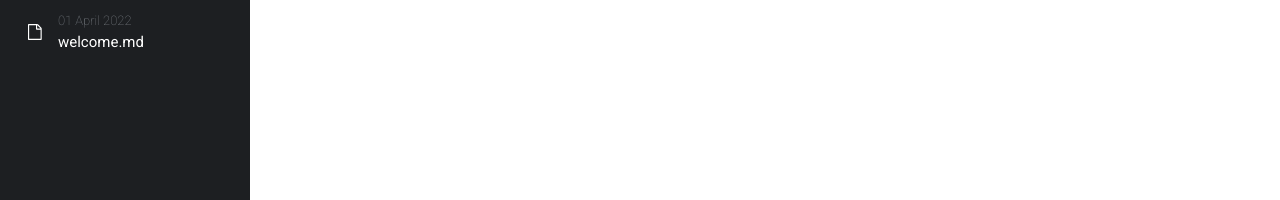
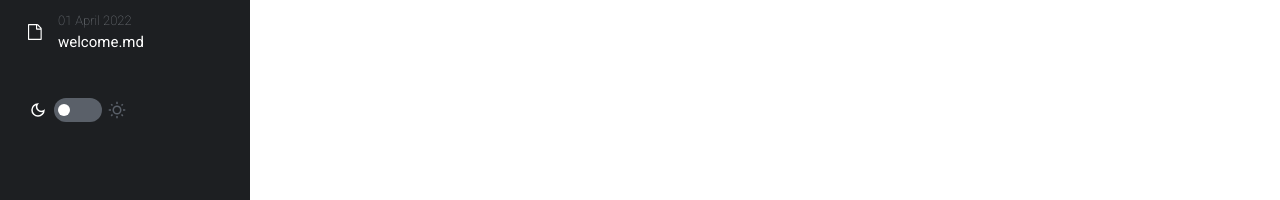
Before and after one commit to eawebmaster20/markdown-editor, an Angular app: page / in a window 1280 px wide. Shown: the part 185-385 px from the top of the page. Built offline with nearby package versions, Linux system fonts and the light colour scheme.

Commit message:
Added theme toggler to sidebar

```diff
--- a/src/app/components/sidebar/sidebar.component.html
+++ b/src/app/components/sidebar/sidebar.component.html
@@ -34,4 +34,5 @@
     </ul>
   </div>
   <!-- theme toggle goes here -->
+  <app-theme-toggler></app-theme-toggler>
 </aside>
--- a/src/app/components/sidebar/sidebar.component.ts
+++ b/src/app/components/sidebar/sidebar.component.ts
@@ -1,4 +1,5 @@
 import { Component } from '@angular/core';
+import { ThemeTogglerComponent } from '../theme-toggler/theme-toggler.component';
 
 interface DocumentType {
   [key: string]: string;
@@ -7,7 +8,7 @@ interface DocumentType {
 @Component({
   selector: 'app-sidebar',
   standalone: true,
-  imports: [],
+  imports: [ThemeTogglerComponent],
   templateUrl: './sidebar.component.html',
   styleUrl: './sidebar.component.scss',
 })
--- a/src/app/components/theme-toggler/theme-toggler.component.html
+++ b/src/app/components/theme-toggler/theme-toggler.component.html
@@ -1,5 +1,5 @@
-<p>the<div class="toggle-container">
-    <input type="checkbox" id="darkmode-toggle" >
+<div class="toggle-container">
+    <input type="checkbox" id="darkmode-toggle" (click)="toggleTheme()" >
     <label for="darkmode-toggle"></label>
     <svg class="sun" xmlns="http://www.w3.org/2000/svg" height="80px" viewBox="0 -960 960 960" width="80px" fill="#5f6368"><path d="M440-800v-120h80v120h-80Zm0 760v-120h80v120h-80Zm360-400v-80h120v80H800Zm-760 0v-80h120v80H40Zm708-252-56-56 70-72 58 58-72 70ZM198-140l-58-58 72-70 56 56-70 72Zm564 0-70-72 56-56 72 70-58 58ZM212-692l-72-70 58-58 70 72-56 56Zm268 452q-100 0-170-70t-70-170q0-100 70-170t170-70q100 0 170 70t70 170q0 100-70 170t-170 70Zm0-80q67 0 113.5-46.5T640-480q0-67-46.5-113.5T480-640q-67 0-113.5 46.5T320-480q0 67 46.5 113.5T480-320Zm0-160Z"/></svg>
     <svg class="moon" xmlns="http://www.w3.org/2000/svg" height="80px" viewBox="0 -960 960 960" width="80px" fill="#5f6368"><path d="M480-120q-150 0-255-105T120-480q0-150 105-255t255-105q14 0 27.5 1t26.5 3q-41 29-65.5 75.5T444-660q0 90 63 153t153 63q55 0 101-24.5t75-65.5q2 13 3 26.5t1 27.5q0 150-105 255T480-120Zm0-80q88 0 158-48.5T740-375q-20 5-40 8t-40 3q-123 0-209.5-86.5T364-660q0-20 3-40t8-40q-78 32-126.5 102T200-480q0 116 82 198t198 82Zm-10-270Z"/></svg>
--- a/src/app/components/theme-toggler/theme-toggler.component.scss
+++ b/src/app/components/theme-toggler/theme-toggler.component.scss
@@ -0,0 +1,67 @@
+.toggle-container {
+    width: 100px;
+    background: #1d1f22;
+    height: 60px;
+    position: relative;
+}
+
+
+label {
+    width: 48px;
+    height: 24px;
+    position: relative;
+    display: block;
+    background-color: #5A6069;
+    border-radius: 200px;
+    margin: 0 auto;
+    transition: 0.5s;
+    cursor: pointer;
+}
+
+label::after{
+    content: "";
+    width: 12px;
+    height: 12px;
+    position: absolute;
+    top: 5.5px;
+    left: 4px;
+    background:white;
+    border-radius: 100px;
+    transition: 0.5s;
+}
+
+
+input {
+    width: 0;
+    height: 0;
+    visibility: hidden;
+}
+
+input:checked + label::after {
+    left: 33px;
+    transform: translate(-10%);
+}
+
+svg {
+    position: absolute;
+    top: -9px;
+    width: 18px;
+}
+
+svg.sun {
+    left: 80px;
+    fill: #5A6069;
+}
+
+svg.moon {
+    left: 1px;
+    fill: #fff;
+}
+
+input:checked ~ svg.sun {
+    fill: #fff;
+}
+
+input:checked ~ svg.moon {
+    fill: #5A6069;
+}
--- a/src/app/components/theme-toggler/theme-toggler.component.ts
+++ b/src/app/components/theme-toggler/theme-toggler.component.ts
@@ -1,4 +1,5 @@
 import { Component } from '@angular/core';
+import { ThemeService } from '../../services/theme.service';
 
 @Component({
   selector: 'app-theme-toggler',
@@ -7,6 +8,12 @@ import { Component } from '@angular/core';
   templateUrl: './theme-toggler.component.html',
   styleUrl: './theme-toggler.component.scss'
 })
+
+
 export class ThemeTogglerComponent {
+  constructor(private themeService: ThemeService) {}
 
+  toggleTheme() {
+    this.themeService.toggleTheme();
+  }
 }
```
